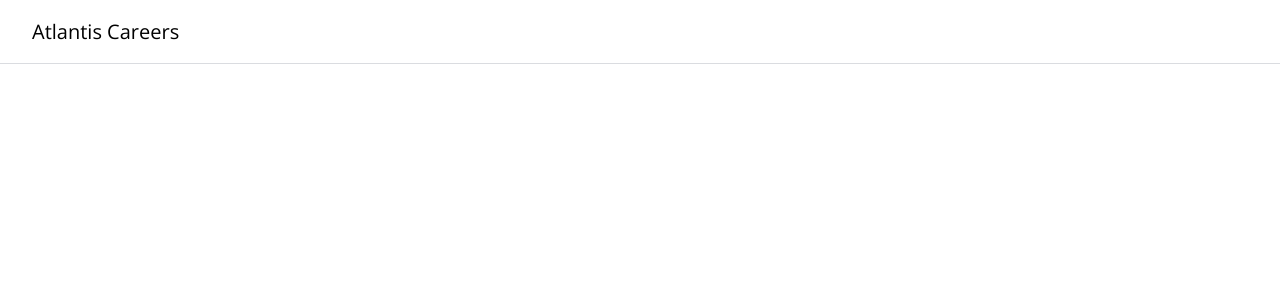
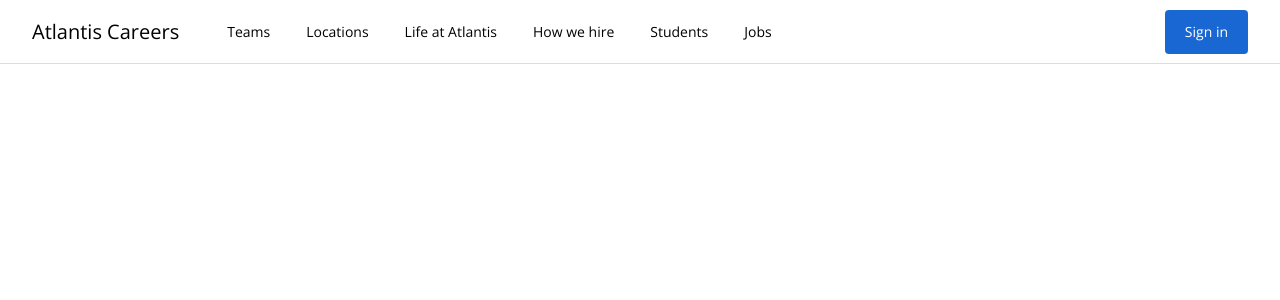
Before and after one commit to Hakim-Kay/Atlantis-Careers, a Vue app in the folder client/: page / in a window 1280 px wide. Shown: the top 300 px of the page. Built offline with nearby package versions, Linux system fonts and the light colour scheme.

Commit message:
new vue component - ActionButton

```diff
--- /dev/null
+++ b/client/src/components/ActionButton.vue
@@ -0,0 +1,14 @@
+<!-- provide a starter boilerplate for a vue component -->
+<template>
+  <button
+    class="hover:shadow-blue rounded border-0 bg-brand-blue-1 px-5 py-3 font-medium text-white"
+  >
+    Sign in
+  </button>
+</template>
+
+<script>
+export default {
+  name: 'ActionButton'
+}
+</script>
--- a/client/src/components/MainNav.vue
+++ b/client/src/components/MainNav.vue
@@ -2,18 +2,37 @@
   <header class="w-full text-sm">
     <div class="fixed left-0 top-0 h-16 w-full bg-white">
       <div class="mx-auto flex h-full flex-nowrap border-b border-solid border-brand-gray-1 px-8">
-        <a class="flex h-full items-center text-xl" href="/"> {{ company }}</a>
+        <a class="flex h-full items-center text-xl" v-bind:href="url"> {{ company }} </a>
+
+        <nav class="ml-12 h-full">
+          <ul class="flex h-full items-center">
+            <li class="ml-9 h-full first:ml-0" v-for="menuItem in menuItems" v-bind:key="menuItem">
+              <a class="flex h-full items-center py-2.5" href="#">{{ menuItem }}</a>
+            </li>
+          </ul>
+        </nav>
+
+        <div class="ml-auto flex h-full items-center">
+          <action-button />
+        </div>
       </div>
     </div>
   </header>
 </template>
 
 <script>
+import ActionButton from '@/components/ActionButton.vue'
+
 export default {
   name: 'MainNav',
+  components: {
+    ActionButton: ActionButton
+  },
   data() {
     return {
-      company: 'Atlantis Careers'
+      company: 'Atlantis Careers',
+      url: 'https://careers.google.com',
+      menuItems: ['Teams', 'Locations', 'Life at Atlantis', 'How we hire', 'Students', 'Jobs']
     }
   }
 }
--- a/client/tailwind.config.js
+++ b/client/tailwind.config.js
@@ -13,6 +13,9 @@ module.exports = {
         'brand-gray-1': '#dadce0',
         'brand-blue-1': '#1967d2',
         'brand-green-1': '#137333'
+      },
+      boxShadow: {
+        blue: '0 0 3px 3px #4285f4'
       }
     },
     plugins: []
```
Also changed, not shown: client/tests/setup.js (+7 -8 lines), 1 other file (tests, documents, lock files or other folders).
